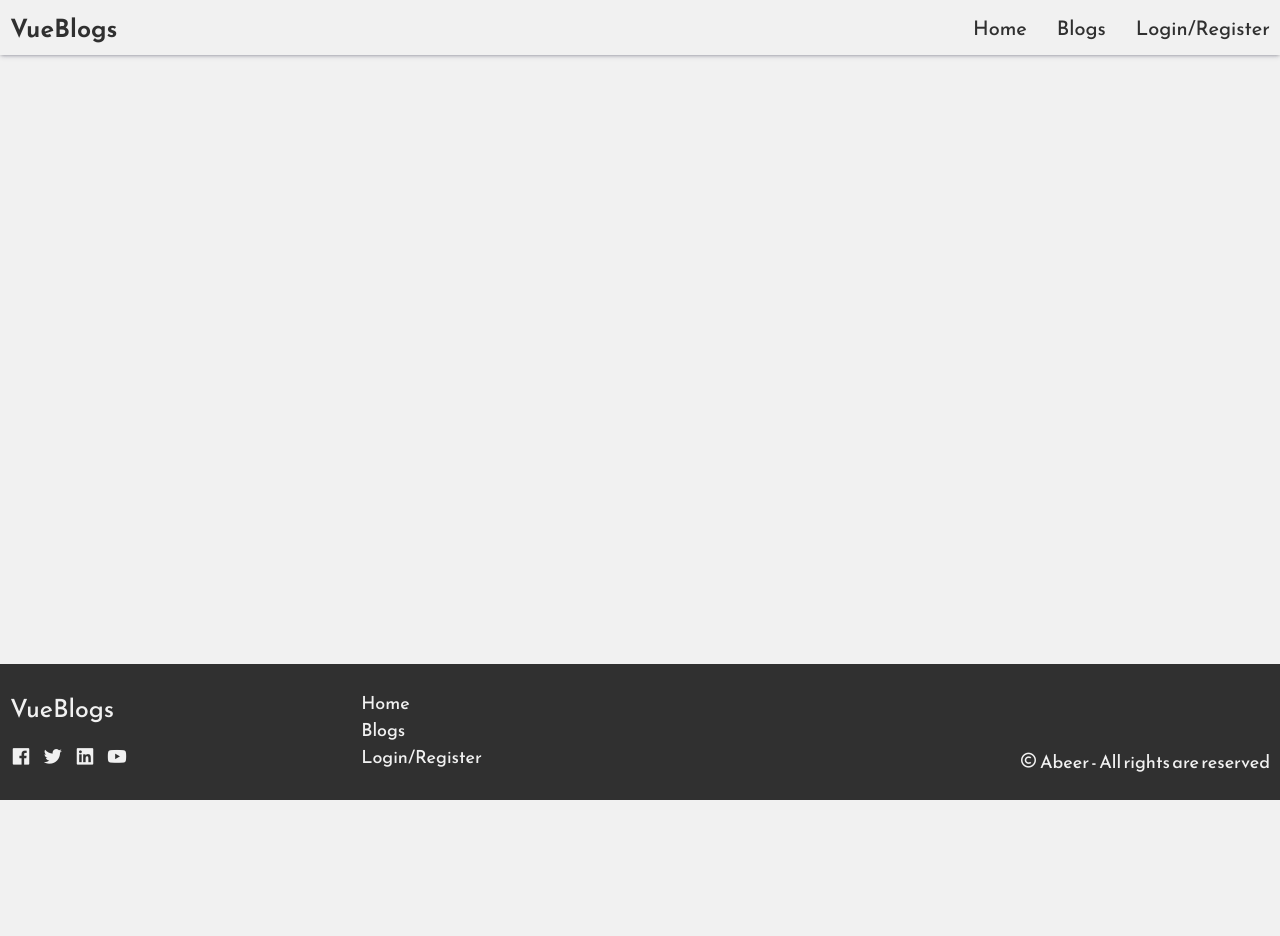
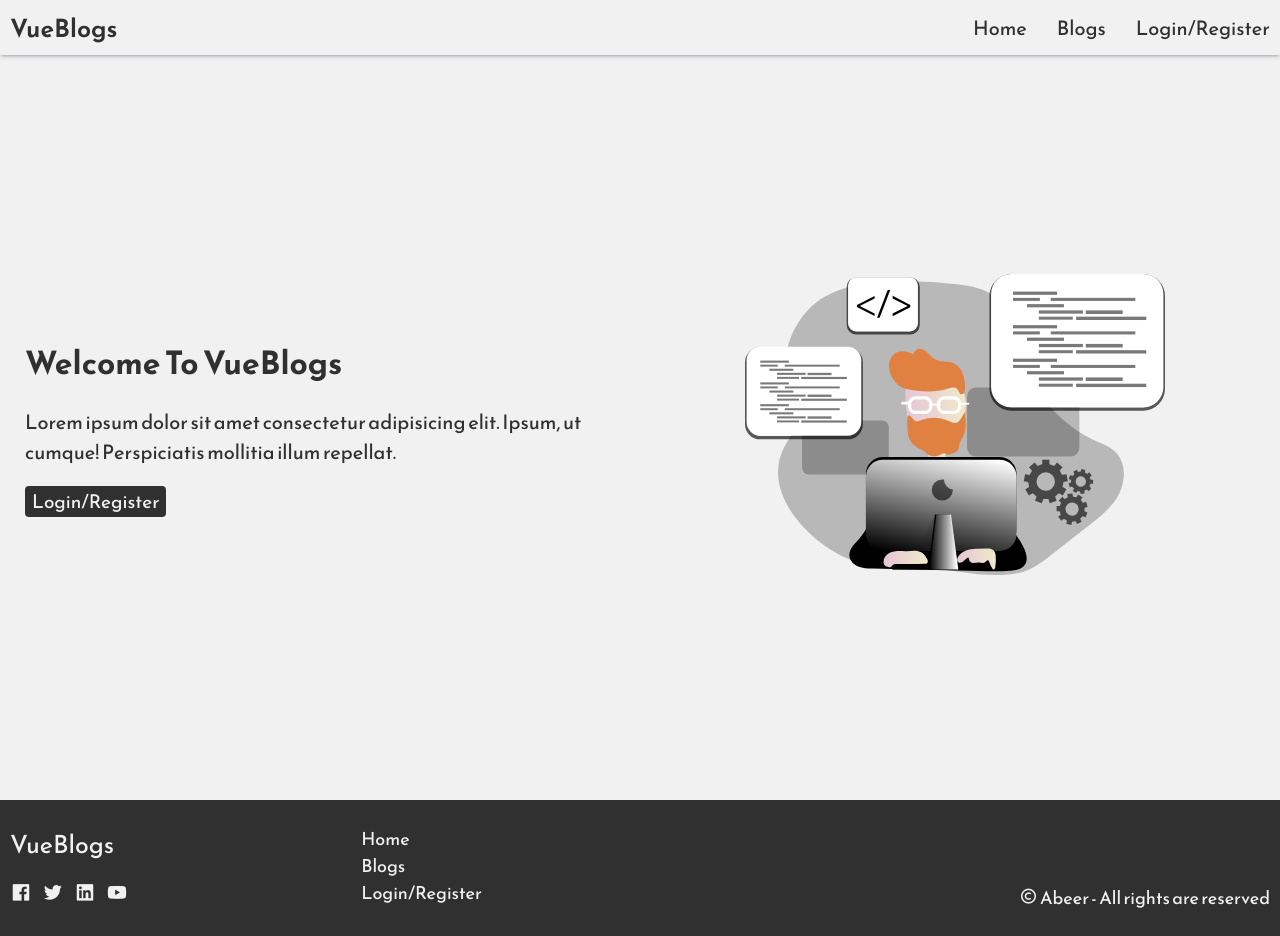
Before and after one commit to abeertech01/vue-blogs, a Vue app: page / in a window 1280 px wide. Before the commit the page ends 800 px from the top, so only its background shows below. Built offline with nearby package versions, Linux system fonts and the light colour scheme.

Commit message:
hero section done

```diff
--- a/src/views/Home.vue
+++ b/src/views/Home.vue
@@ -1,5 +1,23 @@
 <template>
-  <div class="home"></div>
+  <div class="home">
+    <div class="hero">
+      <div class="hero-inside container">
+        <div class="hero-illus">
+          <img src="../assets/coding.svg" alt="coding" />
+        </div>
+        <div class="hero-welcoming">
+          <h1>Welcome To VueBlogs</h1>
+          <p>
+            Lorem ipsum dolor sit amet consectetur adipisicing elit. Ipsum, ut
+            cumque! Perspiciatis mollitia illum repellat.
+          </p>
+          <div class="hero-auth">
+            <router-link class="auth-btn" to="#">Login/Register</router-link>
+          </div>
+        </div>
+      </div>
+    </div>
+  </div>
 </template>
 
 <script>
@@ -8,3 +26,93 @@ export default {
   components: {},
 };
 </script>
+
+<style lang="scss" scoped>
+@import "../sass/variables";
+@import "../sass/mixins";
+.home {
+  .hero {
+    min-height: calc(100vh - 3.4375rem);
+    padding: pr(5) pr(40);
+    display: flex;
+    flex-direction: column;
+    justify-content: center;
+
+    @include bp-up(large) {
+      padding: pr(5) pr(10);
+    }
+
+    &-inside {
+      // border: 1px solid magenta;
+
+      @include bp-up(large) {
+        display: flex;
+        align-items: center;
+      }
+    }
+
+    &-illus {
+      // border: 1px solid magenta;
+      text-align: center;
+      margin-bottom: pr(50);
+
+      @include bp-up(large) {
+        order: 2;
+        margin-bottom: 0;
+        padding: pr(15);
+        flex: 1;
+      }
+
+      img {
+        width: 70%;
+        @include bp-up(medium) {
+          width: 50%;
+        }
+        @include bp-up(large) {
+          width: 70%;
+        }
+      }
+    }
+
+    &-welcoming {
+      // border: 1px solid magenta;
+
+      @include bp-up(large) {
+        order: 1;
+        flex: 1;
+        padding: pr(15);
+      }
+
+      h1 {
+        margin-bottom: pr(15);
+        @include bp-up(large) {
+          margin-bottom: pr(20);
+        }
+      }
+      p {
+        margin-bottom: pr(15);
+        font-size: pr(18);
+
+        @include bp-up(large) {
+          margin-bottom: pr(20);
+          font-size: pr(20);
+        }
+      }
+    }
+
+    &-auth {
+      .auth-btn {
+        color: $light-grey;
+        padding: pr(1) pr(3);
+        border-radius: pr(4);
+        background-color: $charcoal;
+
+        @include bp-up(large) {
+          padding: pr(1) pr(7);
+          font-size: pr(19);
+        }
+      }
+    }
+  }
+}
+</style>
```
Also changed, not shown: src/assets/coding.svg (added).
